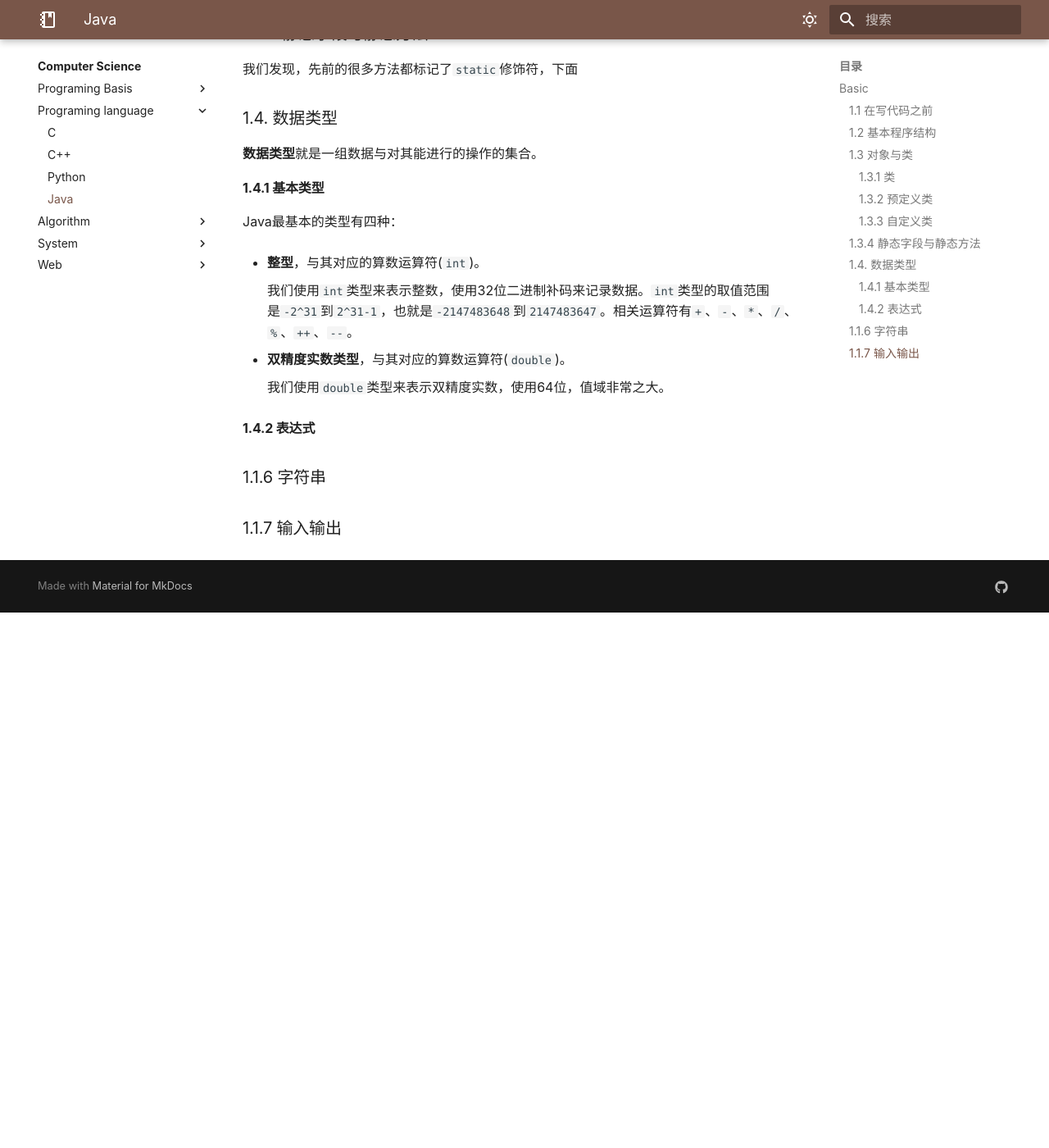
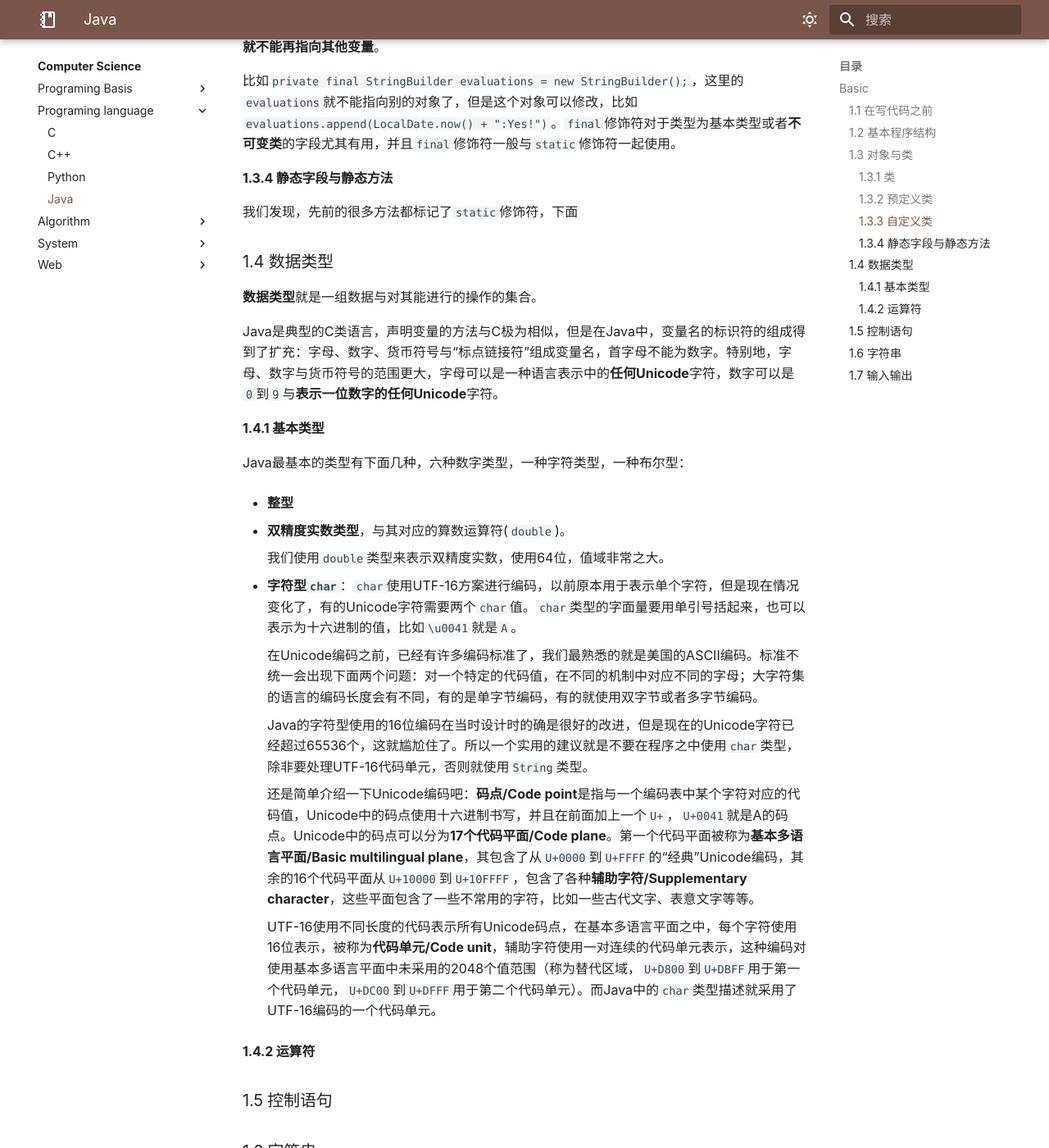
Before and after one commit to V1CeVersaa/V1CeVersaa.github.io, an MkDocs documentation site: the page built from docs/Computer Science/Programming Language/Java.md, in a window 1280 px wide and 1400 px high, scrolled down 5191 px. Shown: the whole window at 82% size. Built offline with MkDocs 1.6.1 and Material for MkDocs 9.7.7, drawn with Linux system fonts in a browser that asks for light colours; nearby versions of some CDN libraries; some web fonts are replaced; comment, search, counter and statistics services are not loaded; a style sheet for code colours, icons or effects is not loaded; before the commit the page ends 5938 px from its top, so only the background shows below that; some of the changed text lies outside the part shown.

Commit message:
update: 240305 ver03

```diff
--- a/docs/Computer Science/Programming Language/Java.md
+++ b/docs/Computer Science/Programming Language/Java.md
@@ -37,7 +37,7 @@ public class FirstSample{
 
 关键词`public`被称为**访问修饰符/Access modifier**，决定了控制程序其他部分对这部分代码的访问级别。`class`表示Java程序中的**全部内容**都包含在类中，类是Java应用的构建模块。一个源文件只能有一个公共类，但是可以有任意数量的非公共类，源文件的文件名必须和公共类的类名相同，并且用`.java`作为扩展名。
 
-在执行已经编译的程序的时候，虚拟机总是从指定类的`main`方法的代码开始执行，所以类的源代码中必须包含一个`main`方法，且`main`方法必须声明为`public`。方法其实就是函数的另外一种说法，我们也可以自行定义方法并且添加到类中。
+在执行已经编译的程序的时候，虚拟机总是从指定类的`main`方法的代码开始执行，所以类的源代码中必须包含一个`main`方法，且`main`方法必须声明为`public`，当然直接声明全套`public static`也是极好的。方法其实就是函数的另外一种说法，我们也可以自行定义方法并且添加到类中。
 
 ### 1.3 对象与类
 
@@ -149,32 +149,49 @@ public class Employee{
 
 如果一个方法是私有的，并且类的作者确信这个方法不会在别处使用，这个方法就可以被简单地剔除，但是如果方法是公共的，就不能简单地删除一个方法了，因为还有可能会有其余的代码依赖于这个方法。
 
-我们可以将一些实例字段设置为`final`，这样的字段必须在构造对象的时候就被初始化，而且存储在该对象的对象引用不会再指向另一个不同的对象。比如`private final StringBuilder evaluations = new StringBuilder();`，这里的`evaluations`就不能指向别的对象了，但是这个对象可以修改，比如`evaluations.append(LocalDate.now() + ":Yes!")`。`final`修饰符对于类型为基本类型或者**不可变类**的字段尤其有用。
+我们可以将一些变量、类与方法设置为`final`。当我们定义一个类时使用了`final`修饰，这个类就不能被继承，这个类的成员变量可以根据需要设为`final`，但是类中的所有成员方法都会被设为`final`。如果定义了一个方法为`final`，这个方法就被“锁定”了，无法被子类的 方法重写，对方法定义为`final`一般常见于认为这个方法已经足够完整，不需要改变了。修饰变量是`final`用的最多的地方，`final`变量**必须显式指定初始值**，并且一旦被赋值，就不能给被重新赋值；如果`final`的是一个基本变量，这个变量就不能改动了，如果是一个**引用变量**，那么**对其初始化之后就不能再指向其他变量**。
 
-### 1.3.4 静态字段与静态方法
+比如`private final StringBuilder evaluations = new StringBuilder();`，这里的`evaluations`就不能指向别的对象了，但是这个对象可以修改，比如`evaluations.append(LocalDate.now() + ":Yes!")`。`final`修饰符对于类型为基本类型或者**不可变类**的字段尤其有用，并且`final`修饰符一般与`static`修饰符一起使用。
+
+#### 1.3.4 静态字段与静态方法
 
 我们发现，先前的很多方法都标记了`static`修饰符，下面
 
 
-### 1.4. 数据类型
+### 1.4 数据类型
 
 **数据类型**就是一组数据与对其能进行的操作的集合。
 
+Java是典型的C类语言，声明变量的方法与C极为相似，但是在Java中，变量名的标识符的组成得到了扩充：字母、数字、货币符号与“标点链接符”组成变量名，首字母不能为数字。特别地，字母、数字与货币符号的范围更大，字母可以是一种语言表示中的**任何Unicode**字符，数字可以是`0`到`9`与**表示一位数字的任何Unicode**字符。
+
 #### 1.4.1 基本类型
 
-Java最基本的类型有四种：
+Java最基本的类型有下面几种，六种数字类型，一种字符类型，一种布尔型：
 
-  - **整型**，与其对应的算数运算符(`int`)。
-
-    我们使用`int`类型来表示整数，使用32位二进制补码来记录数据。`int`类型的取值范围是`-2^31`到`2^31-1`，也就是`-2147483648`到`2147483647`。相关运算符有`+`、`-`、`*`、`/`、`%`、`++`、`--`。
+  - **整型**
 
   - **双精度实数类型**，与其对应的算数运算符(`double`)。
 
     我们使用`double`类型来表示双精度实数，使用64位，值域非常之大。
 
-#### 1.4.2 表达式
+  - **字符型`char`**：`char`使用UTF-16方案进行编码，以前原本用于表示单个字符，但是现在情况变化了，有的Unicode字符需要两个`char`值。`char`类型的字面量要用单引号括起来，也可以表示为十六进制的值，比如`\u0041`就是`A`。
+
+    在Unicode编码之前，已经有许多编码标准了，我们最熟悉的就是美国的ASCII编码。标准不统一会出现下面两个问题：对一个特定的代码值，在不同的机制中对应不同的字母；大字符集的语言的编码长度会有不同，有的是单字节编码，有的就使用双字节或者多字节编码。
+
+    Java的字符型使用的16位编码在当时设计时的确是很好的改进，但是现在的Unicode字符已经超过65536个，这就尴尬住了。所以一个实用的建议就是不要在程序之中使用`char`类型，除非要处理UTF-16代码单元，否则就使用`String`类型。
+
+    还是简单介绍一下Unicode编码吧：**码点/Code point**是指与一个编码表中某个字符对应的代码值，Unicode中的码点使用十六进制书写，并且在前面加上一个`U+`，`U+0041`就是A的码点。Unicode中的码点可以分为**17个代码平面/Code plane**。第一个代码平面被称为**基本多语言平面/Basic multilingual plane**，其包含了从`U+0000`到`U+FFFF`的“经典”Unicode编码，其余的16个代码平面从`U+10000`到`U+10FFFF`，包含了各种**辅助字符/Supplementary character**，这些平面包含了一些不常用的字符，比如一些古代文字、表意文字等等。
+
+    UTF-16使用不同长度的代码表示所有Unicode码点，在基本多语言平面之中，每个字符使用16位表示，被称为**代码单元/Code unit**，辅助字符使用一对连续的代码单元表示，这种编码对使用基本多语言平面中未采用的2048个值范围（称为替代区域，`U+D800`到`U+DBFF`用于第一个代码单元，`U+DC00`到`U+DFFF`用于第二个代码单元）。而Java中的`char`类型描述就采用了UTF-16编码的一个代码单元。
 
 
-### 1.1.6 字符串
 
-### 1.1.7 输入输出
+
+#### 1.4.2 运算符
+
+### 1.5 控制语句
+
+
+### 1.6 字符串
+
+### 1.7 输入输出
--- a/mkdocs.yml
+++ b/mkdocs.yml
@@ -130,9 +130,9 @@ nav:
     - Algorithm:
       - Computer Science/Algorithm/index.md
       - Discrete Mathematics: Computer Science/Algorithm/Discrete Mathematics.md
-      - Fundamental Data Structure: Computer Science/Algorithm/Foundamental Data Structure.md
-      - Advanced Data Structure and Alogrithm Analysis: Computer Science/Algorithm/ads.md
-      - Algorithms: Computer Science/Algorithm/Algorithms.md
+      - Algorithms and Data Structure:
+        - Computer Science/Algorithm/Algorithms and Data Structure.md
+        - Algorithm Analysis: Computer Science/Algorithm/01 Algorithm Analysis.md
     - System:
       - Computer Science/System/index.md
       - Verilog: Computer Science/System/Verilog.md
```
Also changed, not shown: docs/Computer Science/Algorithm/01 Algorithm Analysis.md (added, +1 -0 lines), docs/Computer Science/Algorithm/Algorithms and Data Structure.md (added, +1 -0 lines), docs/Computer Science/Algorithm/Discrete Mathematics.md (+1 -1 lines), docs/Computer Science/Algorithm/Foundamental Data Structure.md (deleted, +0 -1 lines), docs/Computer Science/Algorithm/ads.md (deleted, +0 -1 lines), docs/Math/index.md (+1 -1 lines), docs/index.md (+1 -1 lines), docs/Computer Science/Algorithm/Algorithms.md (deleted).
